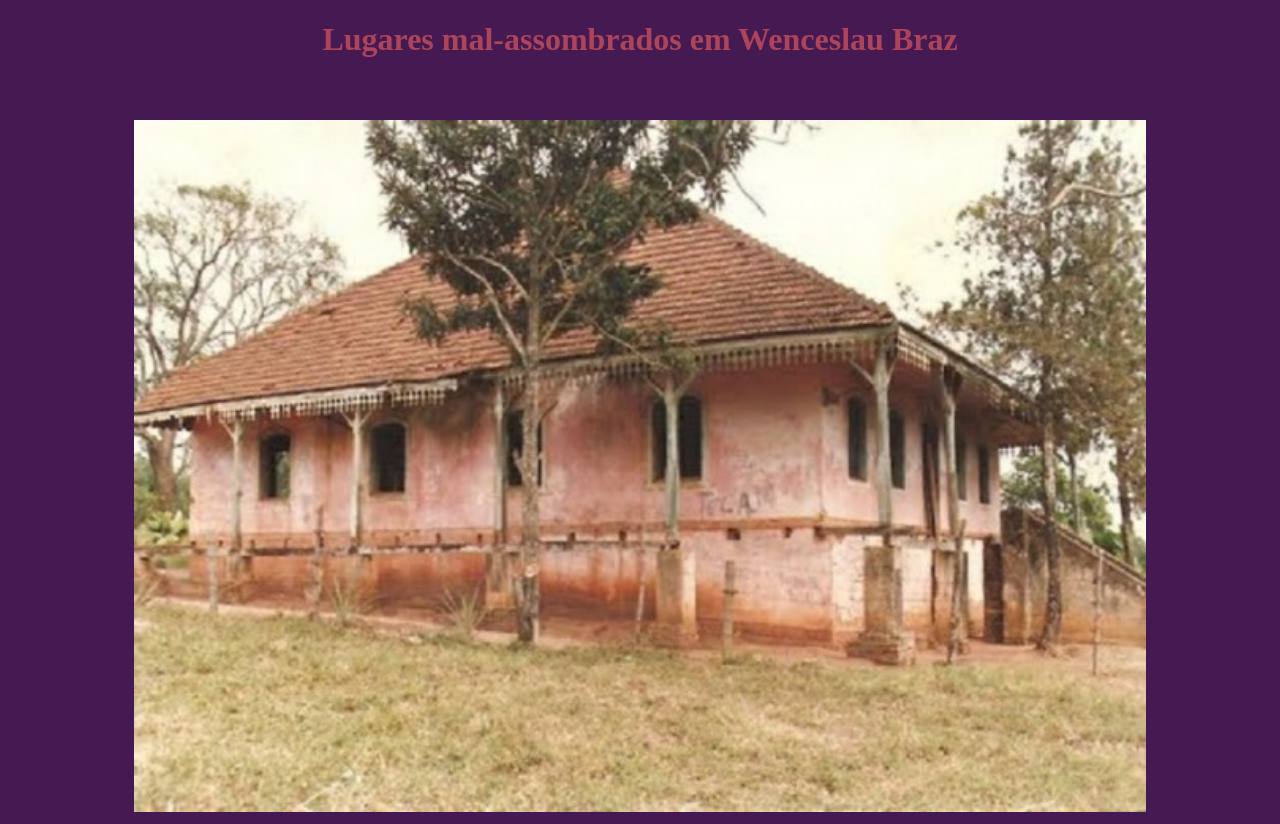
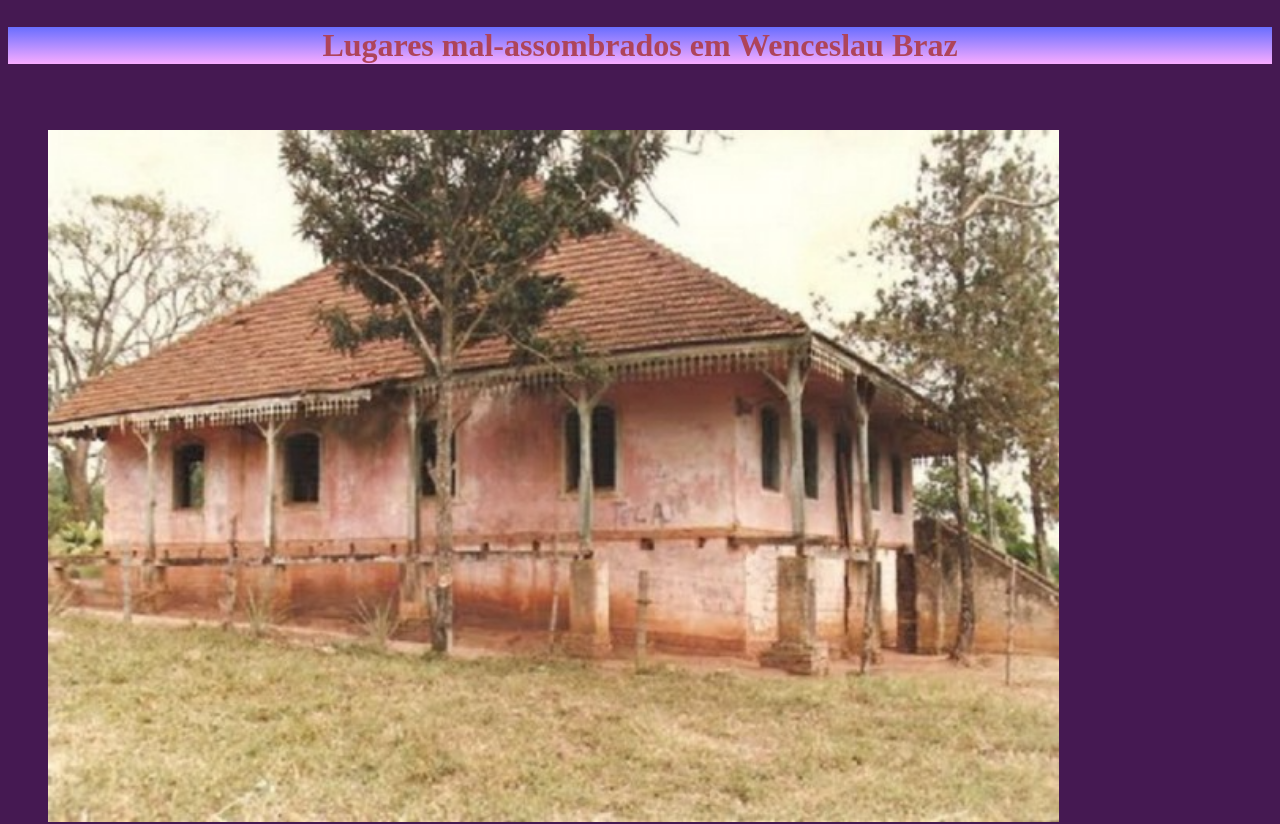
Before and after one commit to kheronn/ge_pensamento_turma_s, a plain HTML site: page index.html in a window 1280 px wide. Shown: the top 824 px of the page. Drawn offline with Linux system fonts and the light colour scheme.

Commit message:
movimentação da seção

```diff
--- a/index.html
+++ b/index.html
@@ -1,30 +1,42 @@
 <!DOCTYPE html>
 <html lang="pt-br">
+
 <head>
     <meta charset="UTF-8">
     <meta name="viewport" content="width=device-width, initial-scale=1.0">
     <title>Document</title>
     <link rel="stylesheet" href="style.css">
 </head>
+
 <body>
-    <h1 id="titulo"> Lugares mal-assombrados em Wenceslau Braz </h1>
+    <section class="titulo-principal">
+        <h1 id="titulo"> Lugares mal-assombrados em Wenceslau Braz </h1>
+    </section>
 
     <img id="banner" src="casarao.jpg" alt="Casarão de fantasmas">
 
     <p>
-        No interior do Paraná, município de <b> Wenceslau Braz</b>, há lugares repletos de histórias mal-assombradas. Tudo começou na
-        fundação da cidade, quando um padre rogou uma maldição para o futuro da cidade. Outro relato é quando os primeiros
-        colonos chegaram à região que se tornaria Wenceslau Braz. Muitos deles foram enterrados em um cemitério especialmente
-        dedicado aos pioneiros que ajudaram a estabelecer a cidade. O Cemitério dos Pioneiros, como ficou conhecido, é um local
-        de respeito e honra aos primeiros habitantes da cidade. A lenda diz que, à noite, quando a cidade está tranquila, é
-        possível ouvir sussurros de gratidão e apoio vindo das sepulturas, lembrando a todos da coragem e dedicação daqueles que
+        No interior do Paraná, município de <b> Wenceslau Braz</b>, há lugares repletos de histórias mal-assombradas.
+        Tudo começou na
+        fundação da cidade, quando um padre rogou uma maldição para o futuro da cidade. Outro relato é quando os
+        primeiros
+        colonos chegaram à região que se tornaria Wenceslau Braz. Muitos deles foram enterrados em um cemitério
+        especialmente
+        dedicado aos pioneiros que ajudaram a estabelecer a cidade. O Cemitério dos Pioneiros, como ficou conhecido, é
+        um local
+        de respeito e honra aos primeiros habitantes da cidade. A lenda diz que, à noite, quando a cidade está
+        tranquila, é
+        possível ouvir sussurros de gratidão e apoio vindo das sepulturas, lembrando a todos da coragem e dedicação
+        daqueles que
         deram origem a Wenceslau Braz.
     </p>
 
     <p class="texto">
-        Nessa página vamos reunir algumas das principais histórias, como o casarão do Maluf, Quadra da Vila Verde e praça do
+        Nessa página vamos reunir algumas das principais histórias, como o casarão do Maluf, Quadra da Vila Verde e
+        praça do
         centro.O objetivo é além de catalogar, realizar o registro conto de lendas urbanas e histórias de lugares
-        mal-assombrados podem adicionar um toque de mistério e folclore à cultura de uma região, enriquecendo sua herança local.
+        mal-assombrados podem adicionar um toque de mistério e folclore à cultura de uma região, enriquecendo sua
+        herança local.
     </p>
 
     <ol>
@@ -37,10 +49,9 @@
         <li>Banheiro da escola</li>
     </ul>
 
-    <section class="titulo-principal">
 
-    </section>
 
 
 </body>
+
 </html>
--- a/style.css
+++ b/style.css
@@ -3,7 +3,7 @@ p {
 }
 
 body {
-    text-align: center;
+    text-align: left;
     font-size: 20px;
     background-color: #451952;
 }
@@ -25,3 +25,8 @@ body {
     margin: 24px;
     padding: 16px;
 }
+
+.titulo-principal{
+    background-image: linear-gradient(#696eff, #f8acff);
+    color: white;
+}
```
